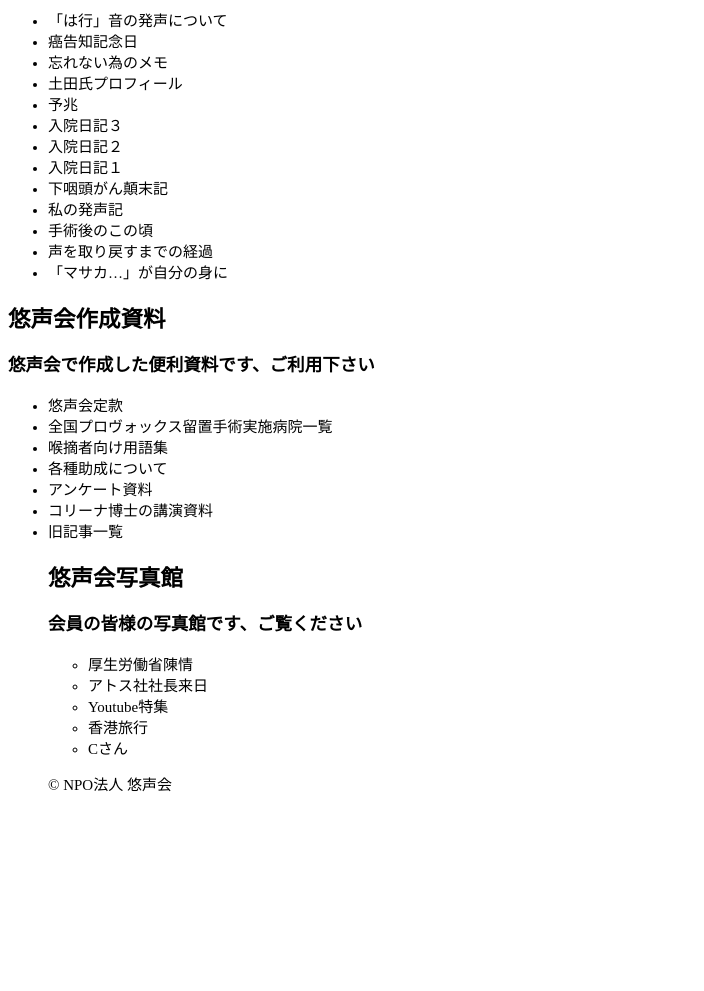
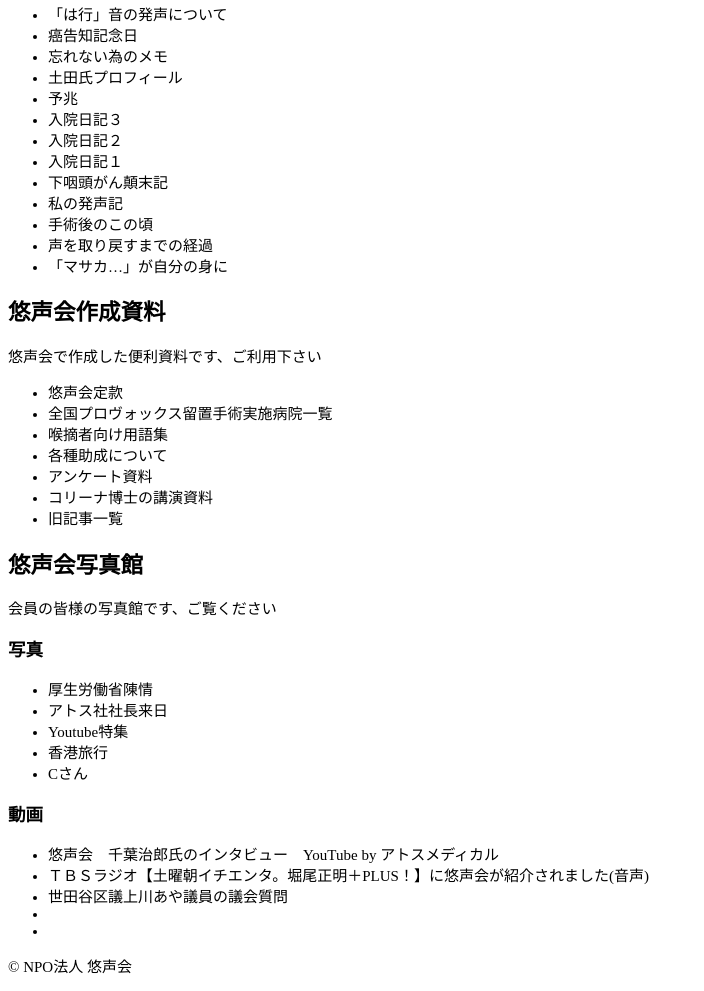
Before and after one commit to kokikuma/yuseikai-test, a plain HTML site: page voice.html in a window 1280 px wide. Shown: the part 330-1321 px from the top of the page, without its empty margins (0-704 px from the left). Before the commit the page ends 1139 px from the top, so only its background shows below. Drawn offline with Linux system fonts and the light colour scheme.

Commit message:
Add files via upload
Signed-off-by: kokikuma <dabokiku@gmail.com>

```diff
--- a/voice.html
+++ b/voice.html
@@ -25,7 +25,7 @@
 </nav>
 
 <h2>悠声会会員の皆様の声</h2>
-<h3>喉頭摘出者になり声を失ったが、食道発声、EL発声、TE発声等により声を取り戻した皆様の声をお届けします</h3>
+<p>喉頭摘出者になり声を失ったが、食道発声、EL発声、TE発声等により声を取り戻した皆様の声をお届けします</p>
 <ul>
 <li>「は行」音の発声について</li>
 <li>癌告知記念日</li>
@@ -42,7 +42,7 @@
 <li>「マサカ…」が自分の身に</li>
 </ul>
 <h2>悠声会作成資料</h2>
-<h3>悠声会で作成した便利資料です、ご利用下さい</h3>
+<p>悠声会で作成した便利資料です、ご利用下さい</p>
 <ul>
 <li>悠声会定款</li>
 <li>全国プロヴォックス留置手術実施病院一覧</li>
@@ -51,16 +51,26 @@
 <li>アンケート資料</li>
 <li>コリーナ博士の講演資料</li>
 <li>旧記事一覧</li>
+</ul>
 
 <h2>悠声会写真館</h2>
-<h3>会員の皆様の写真館です、ご覧ください</h3>
+<p>会員の皆様の写真館です、ご覧ください</p>
+<h3>写真</h3>
 <ul>
 <li>厚生労働省陳情</li>
 <li>アトス社社長来日</li>
 <li>Youtube特集</li>
 <li>香港旅行</li>
 <li>Cさん</li>
+</ul>
 
+<h3>動画</h3>
+<ul>
+<li>悠声会　千葉治郎氏のインタビュー　YouTube by アトスメディカル</li>
+<li>ＴＢＳラジオ【土曜朝イチエンタ。堀尾正明＋PLUS！】に悠声会が紹介されました(音声)</li>
+<li>世田谷区議上川あや議員の議会質問</li>
+<li></li>
+<li></li>
 </ul>
 <!-- InstanceEndEditable -->
 <footer>
```
Also changed, not shown: activity.html (+1 -1 lines), index.html (+1 -1 lines).
